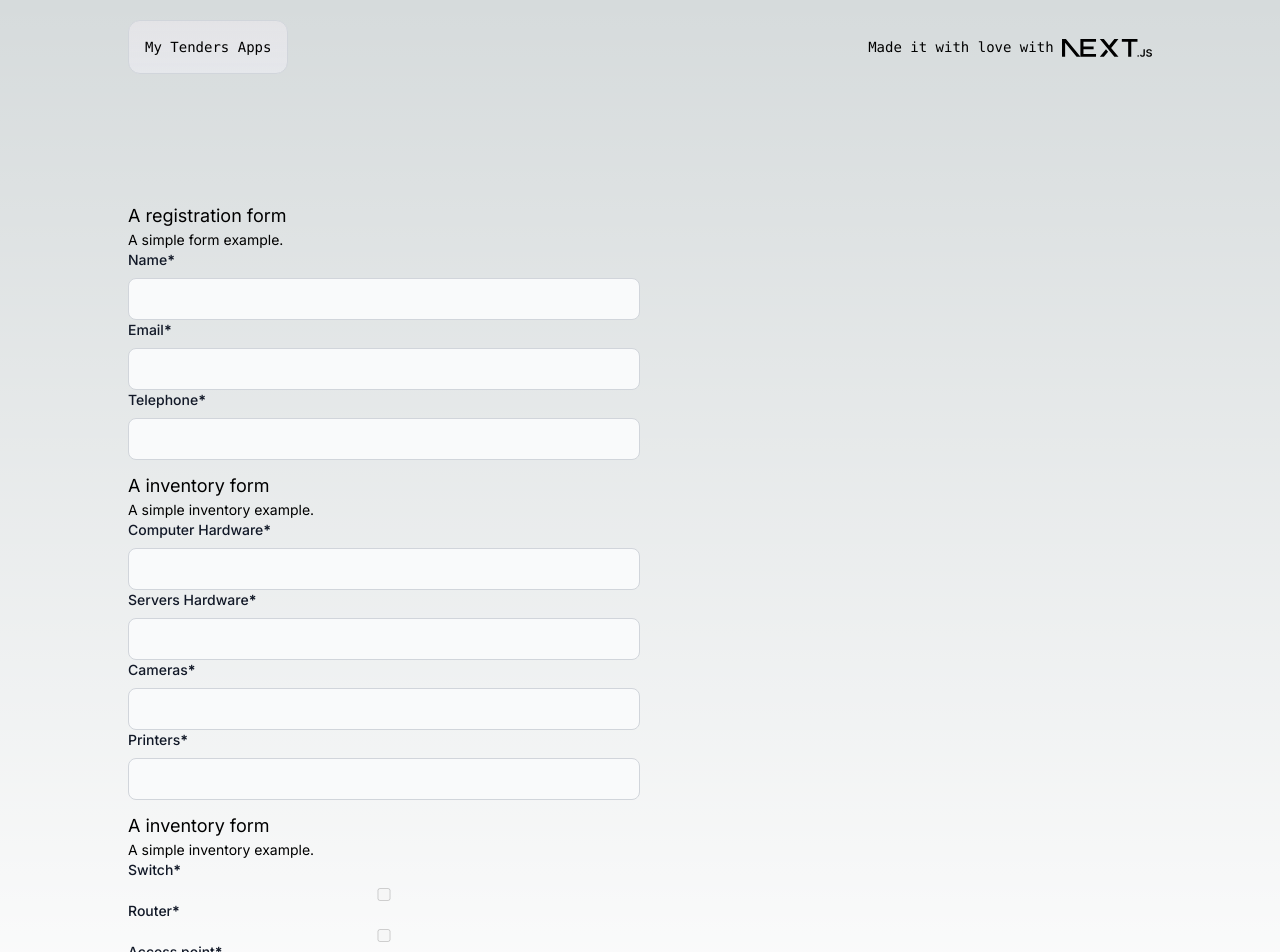
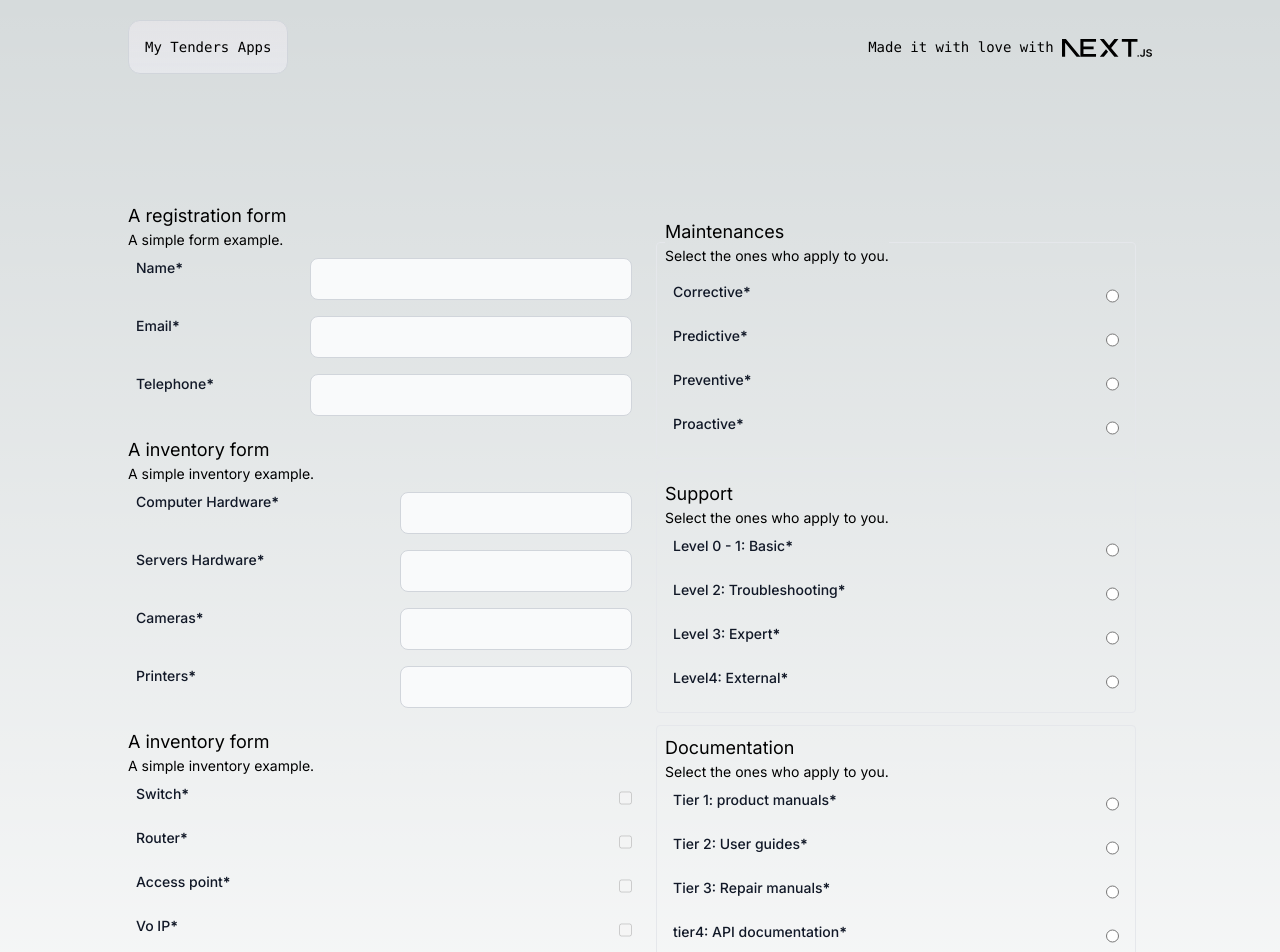
Before and after one commit to josepplloo/my-quotes-app, a Next.js app: page / in a window 1280 px wide. Shown: the top 952 px of the page. Built offline with nearby package versions, Linux system fonts and the light colour scheme.

Commit message:
basic squeleton for the app

```diff
--- a/src/components/form/BasicInput.tsx
+++ b/src/components/form/BasicInput.tsx
@@ -1,4 +1,4 @@
-"use client"
+"use client";
 import { useDispatch, useSelector } from "@/contexts/QuoteContext";
 import { actionCreators } from "@/contexts/QuoteContext/reducer";
 import { FieldValueType } from "./types";
@@ -10,30 +10,38 @@ interface MyFieldProps {
   id: string;
 }
 const inputStyle =
-    "bg-gray-50 border border-gray-300 text-gray-900 text-sm rounded-lg focus:ring-black-500 focus:border-black-500 block w-full p-2.5 dark:bg-gray-700 dark:border-gray-600 dark:placeholder-gray-400 dark:text-white dark:focus:ring-black-500 dark:focus:border-black-500";
-
+  "checked:border-black-500 bg-gray-50 border border-gray-300 text-gray-900 text-sm rounded-lg focus:ring-black-500 focus:border-black-500 p-2.5 dark:bg-gray-700 dark:border-gray-600 dark:placeholder-gray-400 dark:text-white dark:focus:ring-black-500 dark:focus:border-black-500";
 
 export const BasicInput = (props: MyFieldProps) => {
   const { title, type, name, id } = props;
+  const isRCButton = type === 'radio' || type === 'checkbox';
 
   const dispatch = useDispatch();
   const handleChange = (value: FieldValueType) => {
     const payload = {
-      fieldID: id,
-      fieldValue: value
-    }
-    dispatch(actionCreators.setForm(payload))
-  }
+      fieldID: name,
+      fieldValue: value,
+    };
+    dispatch(actionCreators.setForm(payload));
+  };
 
   return (
-    <p>
-      <label className="block mb-2 text-sm font-medium text-gray-900 dark:text-white">
+    <p className="w-full hover:bg-indigo-50 flex justify-between p-2 has-[:checked]:bg-indigo-300 has-[:checked]:rounded">
+      <label htmlFor={id} className="hover:cursor-pointer w-full mb-2 text-sm font-medium text-gray-900 dark:text-white">
         <span>{title}</span>
         <strong>
           <span aria-label="required">*</span>
         </strong>
       </label>
-      <input type={type} id={id} name={name} className={inputStyle} onChange={e => handleChange(e.target.value)} required />
+      <input
+        type={type}
+        value={isRCButton ? id : undefined}
+        id={id}
+        name={name}
+        className={inputStyle}
+        onChange={(e) => handleChange(e.target.value)}
+        size={30}
+      />
     </p>
   );
 };
--- /dev/null
+++ b/src/components/form/ContractInfo.tsx
@@ -0,0 +1,41 @@
+import maintenance from "./contractMeta/maintenance.json";
+import support from "./contractMeta/support.json";
+import documentation from "./contractMeta/documentation.json";
+import {BasicInput} from "./BasicInput";
+
+export const ContractInfoForm = () => {
+  const { corrective, predictive, preventive, proactive } = maintenance.properties;
+  const { level1, level2, level3, level4 } = support.properties;
+  const { tier1, tier2, tier3, tier4 } = documentation.properties;
+
+  return (
+    <div className="w-full p-4">
+      <fieldset className="p-2 mb-3 border rounded">
+        <legend>
+          <h2 className="text-lg">{maintenance.title}</h2>
+          <p className="text-sm">{maintenance.description}</p>
+        </legend>
+        <BasicInput {...corrective} />
+        <BasicInput {...predictive} />
+        <BasicInput {...preventive} />
+        <BasicInput {...proactive} />
+      </fieldset>
+     <fieldset className="p-2 mb-3 border rounded">
+        <h2 className="text-lg">{support.title}</h2>
+        <p className="text-sm">{support.description}</p>
+        <BasicInput {...level1} />
+        <BasicInput {...level2} />
+        <BasicInput {...level3} />
+        <BasicInput {...level4} />
+      </fieldset>
+      <fieldset className="p-2 mb-3 border rounded">
+        <h2 className="text-lg">{documentation.title}</h2>
+        <p className="text-sm">{documentation.description}</p>
+        <BasicInput {...tier1} />
+        <BasicInput {...tier2} />
+        <BasicInput {...tier3} />
+        <BasicInput {...tier4} />
+      </fieldset>
+    </div>
+  );
+};
--- a/src/components/form/UserInfoFormContainer.tsx
+++ b/src/components/form/UserInfoFormContainer.tsx
@@ -1,11 +1,17 @@
 import { QuoteProvider } from '@/contexts/QuoteContext/Provider';
 import {UserInfoForm} from './UserInfo';
+import { BillStats } from '../transactions/BillStats';
+import { ContractInfoForm } from './ContractInfo';
 
 export const UserInfoFormContainer = () => {
   return(
     <div className="mb-32 mt-32 grid text-center lg:mb-0 lg:w-full lg:max-w-5xl lg:grid-cols-2 lg:text-left">
         <QuoteProvider>
           <UserInfoForm />
+          <section>
+            <ContractInfoForm />
+            <BillStats />
+          </section>
         </QuoteProvider>
       </div>
   )
--- /dev/null
+++ b/src/components/form/contractMeta/documentation.json
@@ -0,0 +1,32 @@
+{
+  "title": "Documentation",
+  "description": "Select the ones who apply to you.",
+  "type": "object",
+  "required": [],
+  "properties": {
+    "tier1": {
+      "id": "tier1",
+      "type": "radio",
+      "title": "Tier 1: product manuals",
+      "name": "documentation"
+    },
+    "tier2": {
+      "id": "tier2",
+      "type": "radio",
+      "title": "Tier 2: User guides",
+      "name": "documentation"
+    },
+    "tier3": {
+      "id": "tier3",
+      "type": "radio",
+      "title": "Tier 3: Repair manuals",
+      "name": "documentation"
+    },
+    "tier4": {
+      "id": "tier4",
+      "type": "radio",
+      "title": "tier4: API documentation",
+      "name": "documentation"
+    }
+  }
+}
--- /dev/null
+++ b/src/components/form/contractMeta/maintenance.json
@@ -0,0 +1,32 @@
+{
+  "title": "Maintenances",
+  "description": "Select the ones who apply to you.",
+  "type": "object",
+  "required": [],
+  "properties": {
+    "corrective": {
+      "id": "corrective",
+      "type": "radio",
+      "title": "Corrective",
+      "name": "maintenance"
+    },
+    "preventive": {
+      "id": "preventive",
+      "type": "radio",
+      "title": "Preventive",
+      "name": "maintenance"
+    },
+    "predictive": {
+      "id": "predictive",
+      "type": "radio",
+      "title": "Predictive",
+      "name": "maintenance"
+    },
+    "proactive": {
+      "id": "proactive",
+      "type": "radio",
+      "title": "Proactive",
+      "name": "maintenance"
+    }
+  }
+}
--- /dev/null
+++ b/src/components/form/contractMeta/support.json
@@ -0,0 +1,32 @@
+{
+  "title": "Support",
+  "description": "Select the ones who apply to you.",
+  "type": "object",
+  "required": [],
+  "properties": {
+    "level1": {
+      "id": "level1",
+      "type": "radio",
+      "title": "Level 0 - 1: Basic",
+      "name": "support"
+    },
+    "level2": {
+      "id": "level2",
+      "type": "radio",
+      "title": "Level 2: Troubleshooting",
+      "name": "support"
+    },
+    "level3": {
+      "id": "level3",
+      "type": "radio",
+      "title": "Level 3: Expert",
+      "name": "support"
+    },
+    "level4": {
+      "id": "level4",
+      "type": "radio",
+      "title": "Level4: External",
+      "name": "support"
+    }
+  }
+}
--- a/src/components/form/networkinginfo.json
+++ b/src/components/form/networkinginfo.json
@@ -1,5 +1,5 @@
 {
-  "title": "A Inventory form",
+  "title": "Description of the infrastructure of the business",
   "description": "Select the ones who apply to you.",
   "type": "object",
   "required": [],
--- /dev/null
+++ b/src/components/transactions/BillStats.tsx
@@ -0,0 +1,26 @@
+"use client";
+import { useSelector } from "@/contexts/QuoteContext";
+
+export const BillStats = () => {
+  const state = useSelector((state) => state);
+  const { invested, total, net } = state.quote;
+  return (
+    <section className="p-4">
+      <article className="p-2 border-collapse border rounded-md border-slate-400">
+        <p className="text-base bg-gradient-to-r from-black-500">
+          Transaction details:
+        </p>
+        <dl>
+          <dt className="text-lg border border-slate-300">{invested}</dt>
+          <dd className="">Amount Invested.</dd>
+
+          <dt className="border border-slate-300">{total}</dt>
+          <dd className="">Grand Total</dd>
+
+          <dt className="border border-slate-300">{net}</dt>
+          <dd className="">Nett (before taxes)</dd>
+        </dl>
+      </article>
+    </section>
+  );
+};
```
